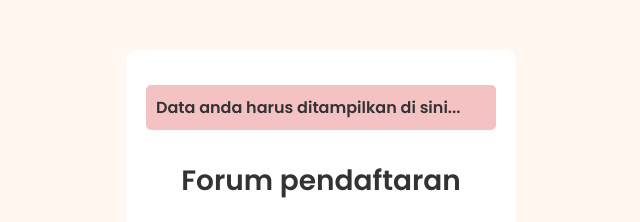
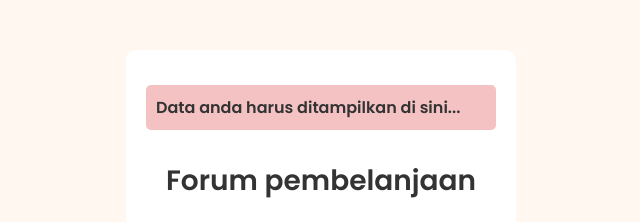
Before and after one commit to leonniechan/Sumatif2, a plain HTML site: page submit.html in a window 1280 px wide. Shown: the top 222 px of the page, without its empty margins (319-959 px from the left). Drawn offline with Linux system fonts and the light colour scheme.

Commit message:
Update submit.html

```diff
--- a/submit.html
+++ b/submit.html
@@ -10,7 +10,7 @@
         Data anda harus ditampilkan di sini...
     </div>
 
-    <h2>Forum pendaftaran</h2>
+    <h2>Forum pembelanjaan</h2>
 
     <form id="formku">
         <label>Nama lengkap:</label>
```
